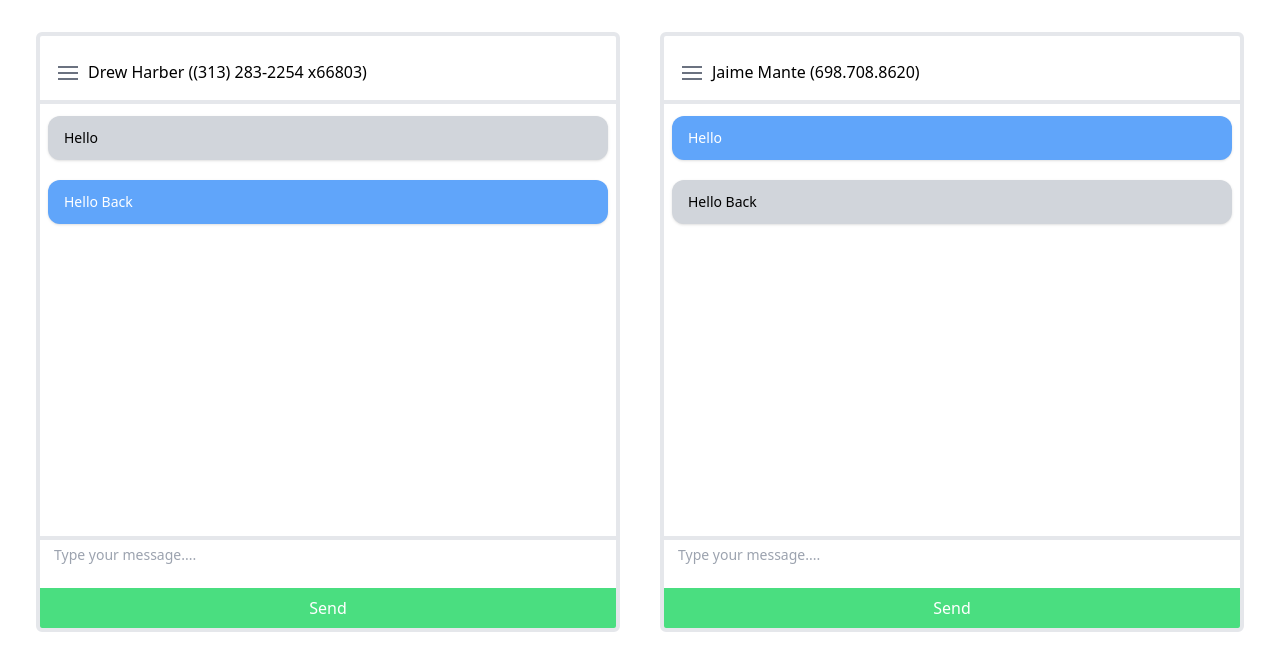
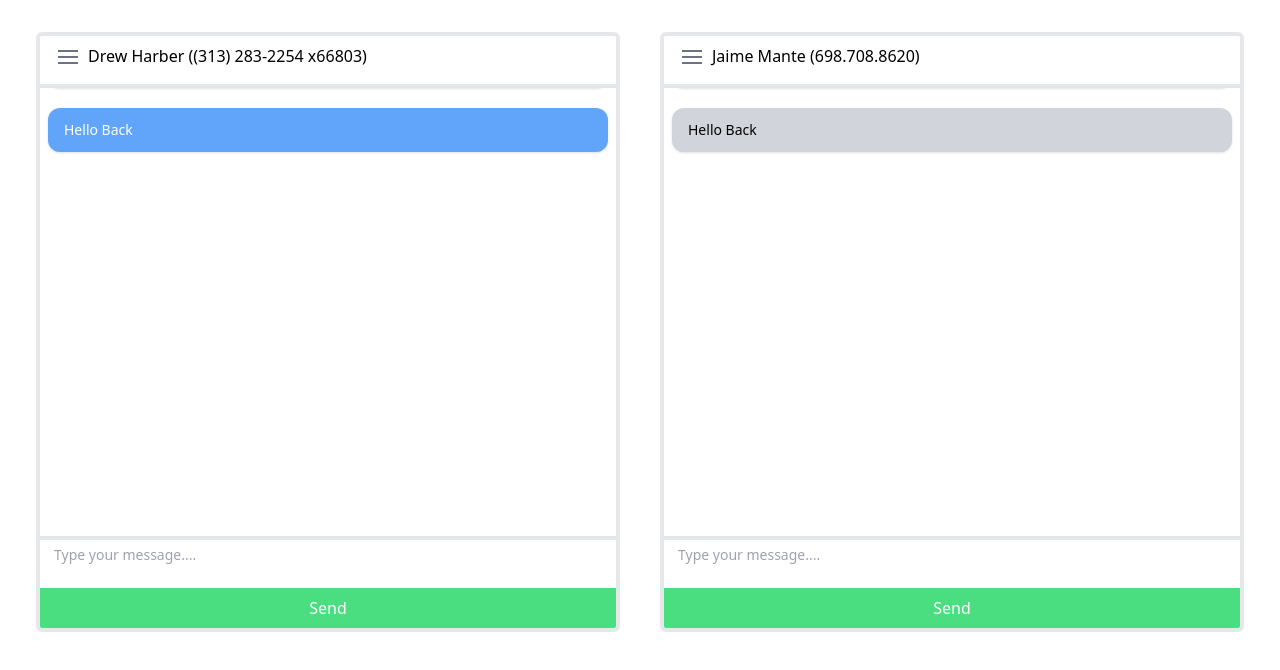
Before and after one commit to TNortnern/journeyage-test, a Vue app: page / in a window 1280 px wide. Shown: the top 670 px of the page. Built offline with nearby package versions, Linux system fonts and the light colour scheme.

Commit message:
More ui updates

```diff
--- a/src/components/Conversation.vue
+++ b/src/components/Conversation.vue
@@ -8,7 +8,7 @@
         name="fade"
         mode="out-in"
         tag="div"
-        class="messages"
+        class="messages pb-30 pt-24 md:(pb-0 pt-0)"
       >
         <message
           v-for="item in conversation.messages"
--- a/src/components/UserDevice.vue
+++ b/src/components/UserDevice.vue
@@ -10,7 +10,7 @@
       @setActiveUser="setActiveUser"
     />
     <div class="h-full overflow-y-auto">
-      <div class="flex flex-wrap mb-3 items-center p-2 border-b-4 sticky -top-2 bg-white z-20">
+      <div class="flex flex-wrap mb-3 items-center px-2 py-6 md:(py-2) border-b-4 absolute w-full -top-2 bg-white z-20">
         <hamburger
           :drawer-open="drawerOpen"
           @toggleDrawer="toggleDrawer"
```
